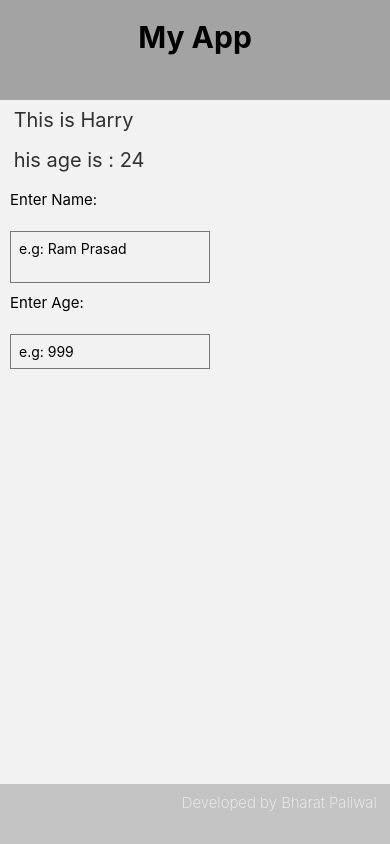
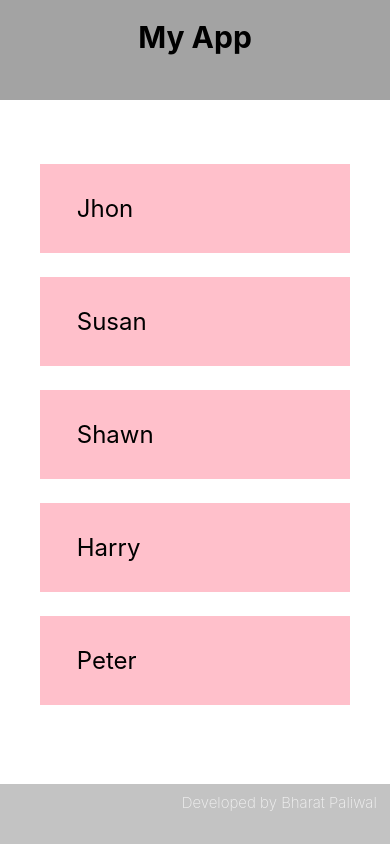
Before and after one commit to bharatpaliwal-169/learning-react-native-op, a React Native app: screen / in a window 390 px wide. Built offline with nearby package versions, Linux system fonts and the light colour scheme.

Commit message:
added scroll and flatlist

```diff
--- a/App.js
+++ b/App.js
@@ -1,16 +1,16 @@
 import React from 'react';
-import { StyleSheet, Text, View,Image,Button } from 'react-native';
-import Input from './components/Input';
+import { StyleSheet, View } from 'react-native';
+// import Input from './components/Input';
+// import List from './components/List';
 import Header from './components/Header';
 import Footer from './components/Footer';
+import FlatListEg from './components/FlatListEg';
 
 export default function App() {
   return (
-
-
     <View style={styles.container}>
       <Header />
-      <Input />
+      <FlatListEg />
       <Footer />
     </View>
   );
--- /dev/null
+++ b/components/FlatListEg.js
@@ -0,0 +1,55 @@
+import React,{useState} from 'react';
+import {Text,View ,StyleSheet,FlatList , TouchableOpacity} from 'react-native';
+import data from '../database';
+
+export default function List() {
+  const  [people,setPeople] = useState(data);
+  const pressHandler = (id) => {
+    setPeople((prevPeople)=> {
+      return prevPeople.filter(person => person.id !== id)
+    })
+  }
+  return (
+    <View style={styles.container}>
+      {/* <ScrollView>
+        {people.map((person)=> {
+          return(
+            <View key={person.id} >
+              <TouchableOpacity>
+                <Text style={styles.item}> {person.name} </Text>
+              </TouchableOpacity>
+            </View>
+          )
+        })}
+      </ScrollView> */}
+
+      <FlatList
+              keyExtractor = {(item)=> item.id}
+              data = {people}
+              renderItem = {({ item }) =>{
+                return (
+                  <TouchableOpacity onPress={()=> pressHandler(item.id)}>
+                    <Text style={styles.item}> {item.name} </Text>
+                  </TouchableOpacity>
+                )
+              }}
+      />
+    </View>
+  )
+}
+
+const styles = StyleSheet.create({
+  container:{
+    flex:1,
+    backgroundColor: '#fff',
+    paddingHorizontal:  20,
+    paddingTop: 40
+  },
+  item:{
+    marginTop: 24,
+    padding:30,
+    backgroundColor:'pink',
+    fontSize: 24,
+    marginHorizontal:20
+  }
+})
--- /dev/null
+++ b/components/List.js
@@ -0,0 +1,38 @@
+import React,{useState} from 'react';
+import {Text,View ,StyleSheet ,  ScrollView , TouchableOpacity} from 'react-native';
+import data from '../database';
+
+export default function List() {
+  const  [people,setPeople] = useState(data);
+  return (
+    <View style={styles.container}>
+      <ScrollView>
+        {people.map((person)=> {
+          return(
+            <View key={person.id} >
+              <TouchableOpacity>
+                <Text style={styles.item}> {person.name} </Text>
+              </TouchableOpacity>
+            </View>
+          )
+        })}
+      </ScrollView>
+    </View>
+  )
+}
+
+const styles = StyleSheet.create({
+  container:{
+    flex:1,
+    backgroundColor: '#fff',
+    paddingHorizontal:  20,
+    paddingTop: 40
+  },
+  item:{
+    marginTop: 24,
+    padding:30,
+    backgroundColor:'pink',
+    fontSize: 24,
+    marginHorizontal:20
+  }
+})
--- /dev/null
+++ b/database.js
@@ -0,0 +1,24 @@
+const data = [
+  {
+    id : '1',
+    name : 'Jhon'
+  },
+  {
+    id : '2',
+    name : 'Susan'
+  },
+  {
+    id : '3',
+    name : 'Shawn'
+  },
+  {
+    id : '4',
+    name : 'Harry'
+  },
+  {
+    id : '5',
+    name : 'Peter'
+  }
+]
+
+export default data;
```
